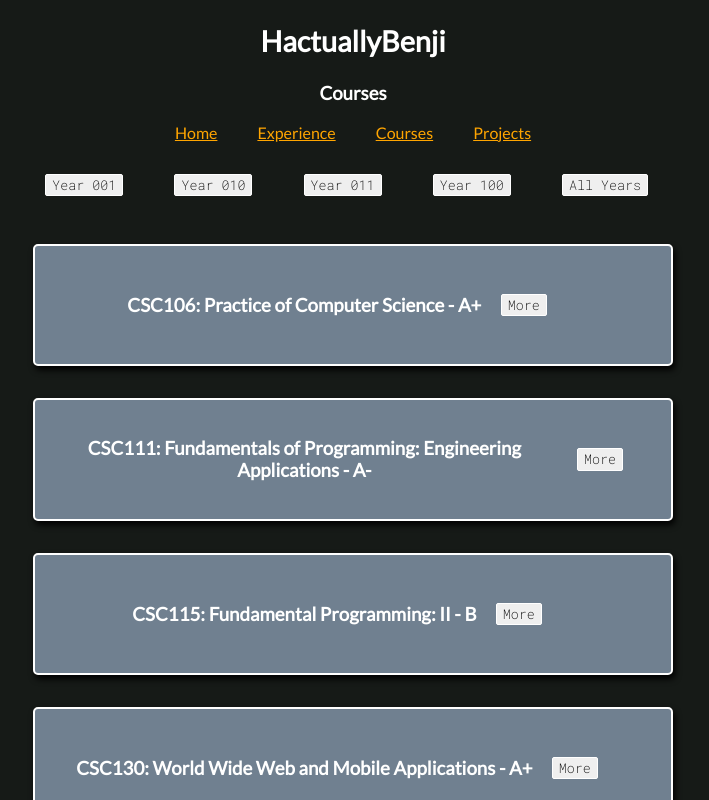
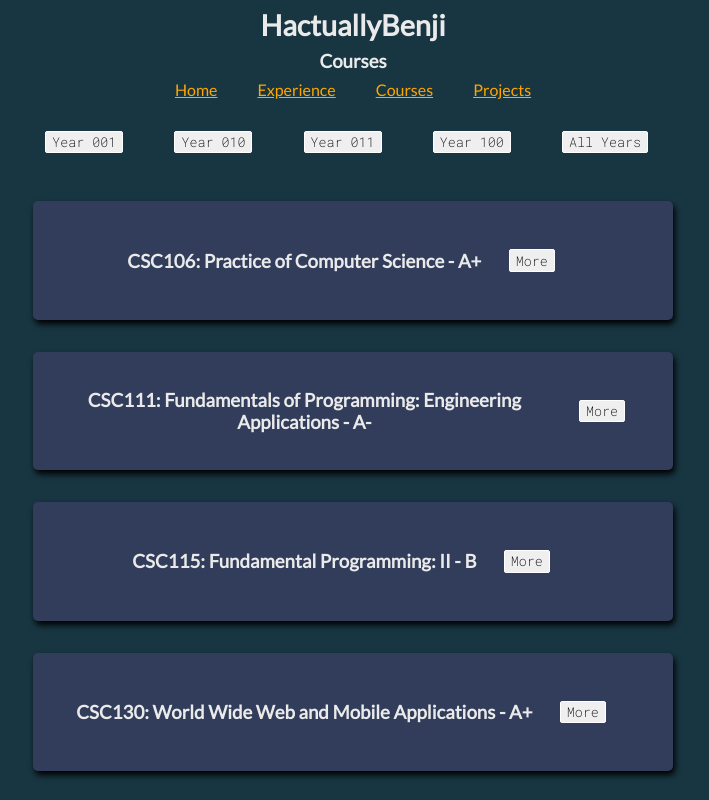
Before and after one commit to HactuallyBenji/portfolio, a React (Create React App) app: page /courses in a window 1280 px wide. Shown: the top 800 px of the page, without its empty margins (287-996 px from the left). Built offline with nearby package versions, Linux system fonts and the light colour scheme.

Commit message:
Updated color scheme

```diff
--- a/src/App.css
+++ b/src/App.css
@@ -6,8 +6,8 @@ body::-webkit-scrollbar {
 }
 
 body {
-    background-color: rgb(22, 26, 23);
-    color: white;
+    background-color: rgba(24, 54, 66, 1);
+    color: rgba(234, 234, 234, 1);
     font-family: 'Lato';
 }
 
@@ -29,15 +29,19 @@ body {
 .introduction {
     margin: auto;
     margin-top: 2rem;
-    width: 80ch;
+    width: 100ch;
     text-align: left;
 }
 
 .introduction p {
     text-align: left;
     margin: auto;
-    width: 60ch;
+    width: 80ch;
     padding: 1rem;
+}
+
+#name-specialization {
+    width: 100ch;
 }
 
 .introduction li {
--- a/src/App.js
+++ b/src/App.js
@@ -12,9 +12,11 @@ function App() {
             Hi, my name is
             </p>
 
-            <span id="name"> Benjamin Miller.</span><br />
+            <p id="name-specialization">
+                <span id="name"> Benjamin Miller.</span><br />
 
-            <span id="specialization"> I'm a fullstack web developer.</span>
+                <span id="specialization"> I'm a fullstack web developer.</span>
+            </p>
 
             <p>
                 I'm in my final year at the University of Victoria studying Computer Science,
@@ -34,20 +36,6 @@ function App() {
                 <li>Jest</li>
             </ul>
 
-            <p>
-                Lorem ipsum dolor sit amet, consectetur adipiscing elit, sed do eiusmod tempor incididunt ut labore et dolore magna aliqua. Ut enim ad minim veniam, quis nostrud exercitation ullamco laboris nisi ut aliquip ex ea commodo consequat. Duis aute irure dolor in reprehenderit in voluptate velit esse cillum dolore eu fugiat nulla pariatur. Excepteur sint occaecat cupidatat non proident, sunt in culpa qui officia deserunt mollit anim id est laborum.
-                Lorem ipsum dolor sit amet, consectetur adipiscing elit, sed do eiusmod tempor incididunt ut labore et dolore magna aliqua. Ut enim ad minim veniam, quis nostrud exercitation ullamco laboris nisi ut aliquip ex ea commodo consequat. Duis aute irure dolor in reprehenderit in voluptate velit esse cillum dolore eu fugiat nulla pariatur. Excepteur sint occaecat cupidatat non proident, sunt in culpa qui officia deserunt mollit anim id est laborum.
-                Lorem ipsum dolor sit amet, consectetur adipiscing elit, sed do eiusmod tempor incididunt ut labore et dolore magna aliqua. Ut enim ad minim veniam, quis nostrud exercitation ullamco laboris nisi ut aliquip ex ea commodo consequat. Duis aute irure dolor in reprehenderit in voluptate velit esse cillum dolore eu fugiat nulla pariatur. Excepteur sint occaecat cupidatat non proident, sunt in culpa qui officia deserunt mollit anim id est laborum.
-                Lorem ipsum dolor sit amet, consectetur adipiscing elit, sed do eiusmod tempor incididunt ut labore et dolore magna aliqua. Ut enim ad minim veniam, quis nostrud exercitation ullamco laboris nisi ut aliquip ex ea commodo consequat. Duis aute irure dolor in reprehenderit in voluptate velit esse cillum dolore eu fugiat nulla pariatur. Excepteur sint occaecat cupidatat non proident, sunt in culpa qui officia deserunt mollit anim id est laborum.
-                Lorem ipsum dolor sit amet, consectetur adipiscing elit, sed do eiusmod tempor incididunt ut labore et dolore magna aliqua. Ut enim ad minim veniam, quis nostrud exercitation ullamco laboris nisi ut aliquip ex ea commodo consequat. Duis aute irure dolor in reprehenderit in voluptate velit esse cillum dolore eu fugiat nulla pariatur. Excepteur sint occaecat cupidatat non proident, sunt in culpa qui officia deserunt mollit anim id est laborum.
-                Lorem ipsum dolor sit amet, consectetur adipiscing elit, sed do eiusmod tempor incididunt ut labore et dolore magna aliqua. Ut enim ad minim veniam, quis nostrud exercitation ullamco laboris nisi ut aliquip ex ea commodo consequat. Duis aute irure dolor in reprehenderit in voluptate velit esse cillum dolore eu fugiat nulla pariatur. Excepteur sint occaecat cupidatat non proident, sunt in culpa qui officia deserunt mollit anim id est laborum.
-                Lorem ipsum dolor sit amet, consectetur adipiscing elit, sed do eiusmod tempor incididunt ut labore et dolore magna aliqua. Ut enim ad minim veniam, quis nostrud exercitation ullamco laboris nisi ut aliquip ex ea commodo consequat. Duis aute irure dolor in reprehenderit in voluptate velit esse cillum dolore eu fugiat nulla pariatur. Excepteur sint occaecat cupidatat non proident, sunt in culpa qui officia deserunt mollit anim id est laborum.
-                Lorem ipsum dolor sit amet, consectetur adipiscing elit, sed do eiusmod tempor incididunt ut labore et dolore magna aliqua. Ut enim ad minim veniam, quis nostrud exercitation ullamco laboris nisi ut aliquip ex ea commodo consequat. Duis aute irure dolor in reprehenderit in voluptate velit esse cillum dolore eu fugiat nulla pariatur. Excepteur sint occaecat cupidatat non proident, sunt in culpa qui officia deserunt mollit anim id est laborum.
-                Lorem ipsum dolor sit amet, consectetur adipiscing elit, sed do eiusmod tempor incididunt ut labore et dolore magna aliqua. Ut enim ad minim veniam, quis nostrud exercitation ullamco laboris nisi ut aliquip ex ea commodo consequat. Duis aute irure dolor in reprehenderit in voluptate velit esse cillum dolore eu fugiat nulla pariatur. Excepteur sint occaecat cupidatat non proident, sunt in culpa qui officia deserunt mollit anim id est laborum.
-                Lorem ipsum dolor sit amet, consectetur adipiscing elit, sed do eiusmod tempor incididunt ut labore et dolore magna aliqua. Ut enim ad minim veniam, quis nostrud exercitation ullamco laboris nisi ut aliquip ex ea commodo consequat. Duis aute irure dolor in reprehenderit in voluptate velit esse cillum dolore eu fugiat nulla pariatur. Excepteur sint occaecat cupidatat non proident, sunt in culpa qui officia deserunt mollit anim id est laborum.
-                Lorem ipsum dolor sit amet, consectetur adipiscing elit, sed do eiusmod tempor incididunt ut labore et dolore magna aliqua. Ut enim ad minim veniam, quis nostrud exercitation ullamco laboris nisi ut aliquip ex ea commodo consequat. Duis aute irure dolor in reprehenderit in voluptate velit esse cillum dolore eu fugiat nulla pariatur. Excepteur sint occaecat cupidatat non proident, sunt in culpa qui officia deserunt mollit anim id est laborum.
-                Lorem ipsum dolor sit amet, consectetur adipiscing elit, sed do eiusmod tempor incididunt ut labore et dolore magna aliqua. Ut enim ad minim veniam, quis nostrud exercitation ullamco laboris nisi ut aliquip ex ea commodo consequat. Duis aute irure dolor in reprehenderit in voluptate velit esse cillum dolore eu fugiat nulla pariatur. Excepteur sint occaecat cupidatat non proident, sunt in culpa qui officia deserunt mollit anim id est laborum.
-            </p>
           </section>
           <section className="about">
 
--- a/src/Components/Course/Course.css
+++ b/src/Components/Course/Course.css
@@ -12,9 +12,8 @@
 
 .Course {
     text-align: center;
-    border: 2px solid white;
     border-radius: 5px;
-    background-color: slategray;
+    background-color: rgba(49, 61, 90, 1);
     padding: 1rem;
     box-shadow: 2px 4px 6px black;
     transition: 0.25s;
@@ -24,7 +23,8 @@
     position: relative;
     left: 2px;
     top: 1px;
-    background-color: grey;
+    color: rgba(24, 54, 66, 1);
+    background-color: rgba(203, 197, 234, 1);
 }
 
 .more-info {
--- a/src/Components/Nav/Nav.css
+++ b/src/Components/Nav/Nav.css
@@ -4,6 +4,11 @@ nav {
 
 h1 {
     font-size: 1.8rem;
+    margin: 0.5rem;
+}
+
+h3 {
+    margin: 0.5rem;
 }
 
 a {
```
